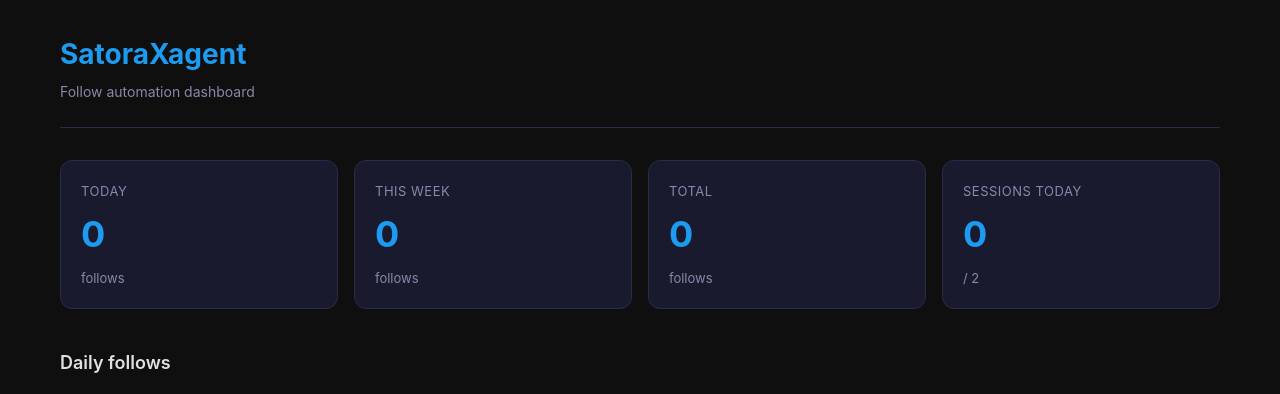
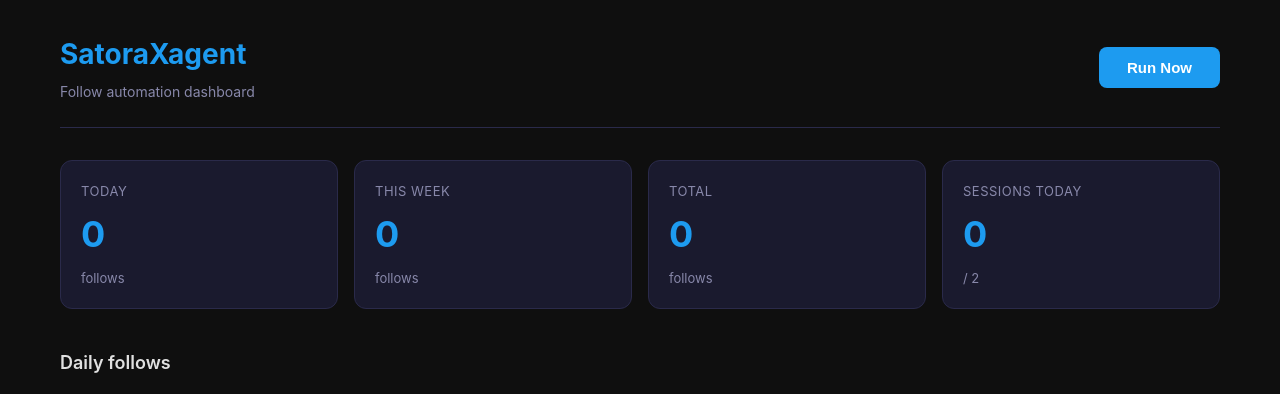
Before and after one commit to Aletunzi/JOBPM, a Flask app: page / in a window 1280 px wide. Shown: the top 394 px of the page. Run offline with Flask 3, Linux system fonts and the light colour scheme; data that the repository does not hold is empty.

Commit message:
Add dashboard Run Now button, health API, and test workflow
- Add /api/health endpoint for deploy verification and monitoring
- Add POST /api/run-once endpoint to trigger sessions from dashboard (protected by WEBHOOK_SECRET)
- Add /api/run-once/status endpoint for polling session progress
- Add "Run Now" button to dashboard UI with live status feedback (running/done/error)
- Separate dashboard into its own systemd service (satora-dashboard.service) so it stays alive independently of the bot
- Add DASHBOARD_EXTERNAL env var to skip embedded dashboard when running as systemd
- Add WEBHOOK_SECRET to cloud-init .env-bot
- Replace blind 5-min wait in deploy.yml with active /api/health polling
- Create test.yml workflow (manual dispatch: health check, run-once trigger, results verification)
- Update auto-deploy.sh to restart dashboard service on code changes

https://claude.ai/code/session_01EZnYDY5y6Hk6x9NJ1MXvx9

```diff
--- a/src/dashboard/app.py
+++ b/src/dashboard/app.py
@@ -3,11 +3,15 @@ Flask dashboard for monitoring SatoraXagent sessions.
 """
 
 import json
+import logging
+import os
+import subprocess
+import sys
 from collections import defaultdict
 from datetime import date, datetime, timedelta
 from pathlib import Path
 
-from flask import Flask, jsonify, render_template
+from flask import Flask, jsonify, render_template, request
 
 app = Flask(
     __name__,
@@ -15,7 +19,13 @@ app = Flask(
     static_folder=str(Path(__file__).parent / "static"),
 )
 
+logger = logging.getLogger(__name__)
+
 LOG_PATH = Path(__file__).resolve().parent.parent.parent / "data" / "session_log.json"
+REPO_DIR = Path(__file__).resolve().parent.parent.parent
+
+# Track in-flight run-once process
+_run_once_proc: subprocess.Popen | None = None
 
 
 def _load_log() -> dict:
@@ -23,6 +33,15 @@ def _load_log() -> dict:
         return {"sessions": []}
     with open(LOG_PATH, "r") as f:
         return json.load(f)
+
+
+def _check_secret(req) -> bool:
+    """Validate WEBHOOK_SECRET from header or query param."""
+    secret = os.environ.get("WEBHOOK_SECRET", "")
+    if not secret:
+        return True  # no secret configured — allow all
+    provided = req.headers.get("X-Webhook-Secret") or req.args.get("secret", "")
+    return provided == secret
 
 
 @app.route("/")
@@ -113,6 +132,87 @@ def api_stats():
     })
 
 
+@app.route("/api/health")
+def api_health():
+    """Health check: is the service up, last session info, bot process alive."""
+    log = _load_log()
+    sessions = log.get("sessions", [])
+
+    last_session = sessions[-1] if sessions else None
+
+    # Check if satora-bot systemd service is active
+    bot_active = False
+    try:
+        result = subprocess.run(
+            ["systemctl", "is-active", "satora-bot"],
+            capture_output=True, text=True, timeout=5,
+        )
+        bot_active = result.stdout.strip() == "active"
+    except Exception:
+        pass
+
+    return jsonify({
+        "status": "ok",
+        "bot_active": bot_active,
+        "total_sessions": len(sessions),
+        "last_session": {
+            "date": last_session["date"],
+            "status": last_session["status"],
+            "total_follows": last_session.get("total_follows", 0),
+            "ended_at": last_session.get("ended_at"),
+        } if last_session else None,
+    })
+
+
+@app.route("/api/run-once", methods=["POST"])
+def api_run_once():
+    """Trigger a single follow session in a background subprocess."""
+    global _run_once_proc
+
+    if not _check_secret(request):
+        return jsonify({"error": "Invalid or missing WEBHOOK_SECRET"}), 403
+
+    # Check if a run-once is already in progress
+    if _run_once_proc is not None and _run_once_proc.poll() is None:
+        return jsonify({"error": "A session is already running", "pid": _run_once_proc.pid}), 409
+
+    # Spawn run-once as a subprocess
+    venv_python = REPO_DIR / "venv" / "bin" / "python"
+    python_bin = str(venv_python) if venv_python.exists() else sys.executable
+
+    env = {**os.environ, "DISPLAY": os.environ.get("DISPLAY", ":99")}
+
+    # Use xvfb-run if available (headless server needs a virtual display)
+    cmd = [python_bin, "-m", "src.main", "run-once"]
+    xvfb = "/usr/bin/xvfb-run"
+    if Path(xvfb).exists():
+        cmd = [xvfb] + cmd
+
+    _run_once_proc = subprocess.Popen(
+        cmd,
+        cwd=str(REPO_DIR),
+        env=env,
+        stdout=subprocess.PIPE,
+        stderr=subprocess.STDOUT,
+    )
+
+    logger.info("run-once session started (PID %d)", _run_once_proc.pid)
+    return jsonify({"message": "Session started", "pid": _run_once_proc.pid}), 202
+
+
+@app.route("/api/run-once/status")
+def api_run_once_status():
+    """Check the status of the last run-once invocation."""
+    if _run_once_proc is None:
+        return jsonify({"status": "idle"})
+
+    poll = _run_once_proc.poll()
+    if poll is None:
+        return jsonify({"status": "running", "pid": _run_once_proc.pid})
+
+    return jsonify({"status": "finished", "exit_code": poll, "pid": _run_once_proc.pid})
+
+
 def run_dashboard(host: str = "0.0.0.0", port: int = 5000):
     app.run(host=host, port=port, debug=False)
 
--- a/src/dashboard/static/dashboard.js
+++ b/src/dashboard/static/dashboard.js
@@ -243,6 +243,99 @@ async function loadEventLog() {
     }
 }
 
+// ---- Run Now ----
+
+let _runOncePolling = null;
+
+async function triggerRunOnce() {
+    const btn = document.getElementById("run-now-btn");
+    btn.disabled = true;
+    btn.className = "btn-run running";
+    btn.textContent = "Starting...";
+
+    try {
+        const secret = localStorage.getItem("webhook_secret") || "";
+        const res = await fetch("/api/run-once" + (secret ? `?secret=${encodeURIComponent(secret)}` : ""), {
+            method: "POST",
+        });
+        const data = await res.json();
+
+        if (res.status === 403) {
+            // Need secret — prompt user
+            const input = prompt("Enter WEBHOOK_SECRET to authorize:");
+            if (input) {
+                localStorage.setItem("webhook_secret", input);
+                btn.disabled = false;
+                btn.className = "btn-run";
+                btn.textContent = "Run Now";
+                return triggerRunOnce();
+            }
+            btn.className = "btn-run error";
+            btn.textContent = "Unauthorized";
+            setTimeout(() => resetRunBtn(), 3000);
+            return;
+        }
+
+        if (res.status === 409) {
+            btn.className = "btn-run running";
+            btn.textContent = "Already running...";
+            startPollingRunOnce();
+            return;
+        }
+
+        if (!res.ok) {
+            btn.className = "btn-run error";
+            btn.textContent = "Error";
+            setTimeout(() => resetRunBtn(), 3000);
+            return;
+        }
+
+        btn.textContent = "Running...";
+        startPollingRunOnce();
+    } catch (e) {
+        console.error("Run-once failed:", e);
+        btn.className = "btn-run error";
+        btn.textContent = "Error";
+        setTimeout(() => resetRunBtn(), 3000);
+    }
+}
+
+function startPollingRunOnce() {
+    if (_runOncePolling) return;
+    _runOncePolling = setInterval(async () => {
+        try {
+            const res = await fetch("/api/run-once/status");
+            const data = await res.json();
+
+            const btn = document.getElementById("run-now-btn");
+
+            if (data.status === "finished") {
+                clearInterval(_runOncePolling);
+                _runOncePolling = null;
+
+                if (data.exit_code === 0) {
+                    btn.className = "btn-run success";
+                    btn.textContent = "Done!";
+                } else {
+                    btn.className = "btn-run error";
+                    btn.textContent = "Failed (exit " + data.exit_code + ")";
+                }
+                refresh();
+                setTimeout(() => resetRunBtn(), 5000);
+            }
+        } catch (e) {
+            console.error("Polling error:", e);
+        }
+    }, 3000);
+}
+
+function resetRunBtn() {
+    const btn = document.getElementById("run-now-btn");
+    btn.disabled = false;
+    btn.className = "btn-run";
+    btn.textContent = "Run Now";
+}
+
 // ---- Init ----
 
 async function refresh() {
@@ -253,4 +346,15 @@ document.addEventListener("DOMContentLoaded", () => {
     refresh();
     // Auto-refresh every 30 seconds
     setInterval(refresh, 30000);
+
+    // Check if a run-once is already running on load
+    fetch("/api/run-once/status").then(r => r.json()).then(data => {
+        if (data.status === "running") {
+            const btn = document.getElementById("run-now-btn");
+            btn.disabled = true;
+            btn.className = "btn-run running";
+            btn.textContent = "Running...";
+            startPollingRunOnce();
+        }
+    }).catch(() => {});
 });
--- a/src/dashboard/static/style.css
+++ b/src/dashboard/static/style.css
@@ -36,6 +36,12 @@ header {
     margin-bottom: 32px;
 }
 
+.header-row {
+    display: flex;
+    justify-content: space-between;
+    align-items: center;
+}
+
 header h1 {
     font-size: 28px;
     font-weight: 700;
@@ -46,6 +52,46 @@ header h1 {
     color: var(--text-muted);
     font-size: 14px;
     margin-top: 4px;
+}
+
+/* Run Now button */
+.btn-run {
+    background: var(--accent);
+    color: #fff;
+    border: none;
+    border-radius: 8px;
+    padding: 12px 28px;
+    font-size: 15px;
+    font-weight: 600;
+    cursor: pointer;
+    transition: background 0.2s, opacity 0.2s;
+}
+
+.btn-run:hover {
+    background: #1a8cd8;
+}
+
+.btn-run:disabled {
+    opacity: 0.5;
+    cursor: not-allowed;
+}
+
+.btn-run.running {
+    background: var(--orange);
+    animation: pulse 1.5s ease-in-out infinite;
+}
+
+.btn-run.success {
+    background: var(--green);
+}
+
+.btn-run.error {
+    background: var(--red);
+}
+
+@keyframes pulse {
+    0%, 100% { opacity: 1; }
+    50% { opacity: 0.6; }
 }
 
 h2 {
--- a/src/dashboard/templates/index.html
+++ b/src/dashboard/templates/index.html
@@ -9,8 +9,13 @@
 </head>
 <body>
     <header>
-        <h1>SatoraXagent</h1>
-        <p class="subtitle">Follow automation dashboard</p>
+        <div class="header-row">
+            <div>
+                <h1>SatoraXagent</h1>
+                <p class="subtitle">Follow automation dashboard</p>
+            </div>
+            <button id="run-now-btn" class="btn-run" onclick="triggerRunOnce()">Run Now</button>
+        </div>
     </header>
 
     <main>
```
Also changed, not shown: src/main.py (+5 -2 lines), .github/workflows/deploy.yml, .github/workflows/test.yml (added), 2 other files.
